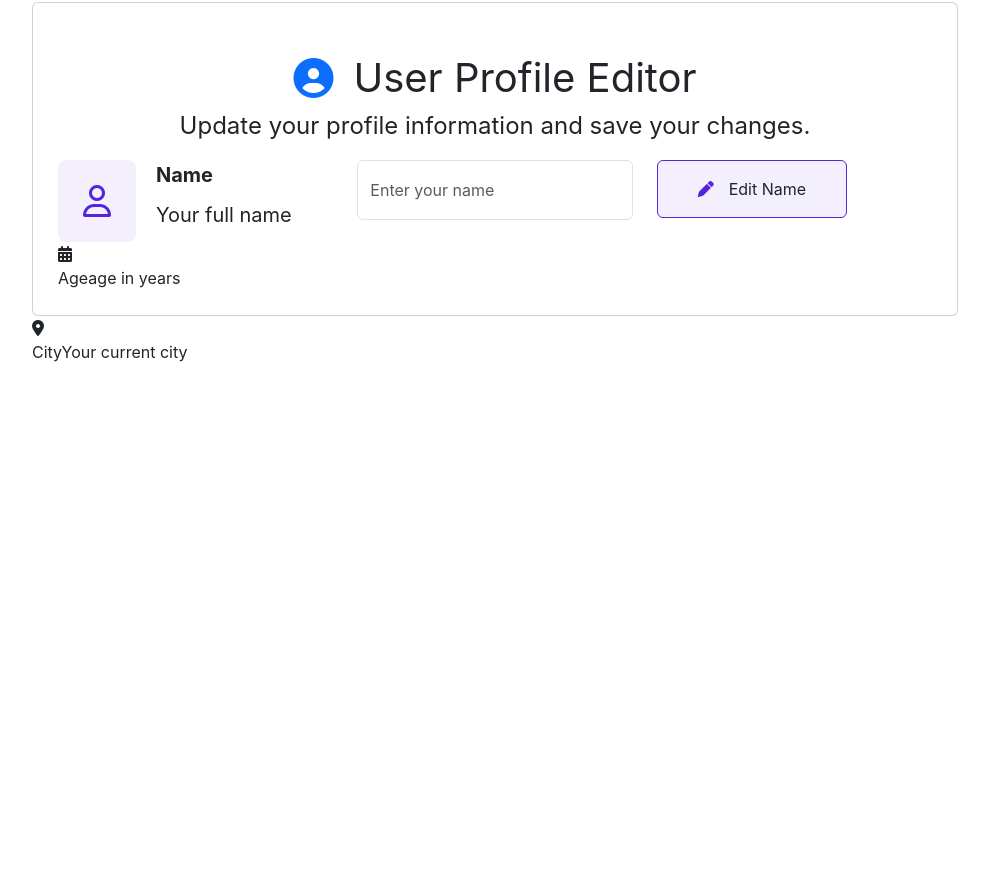
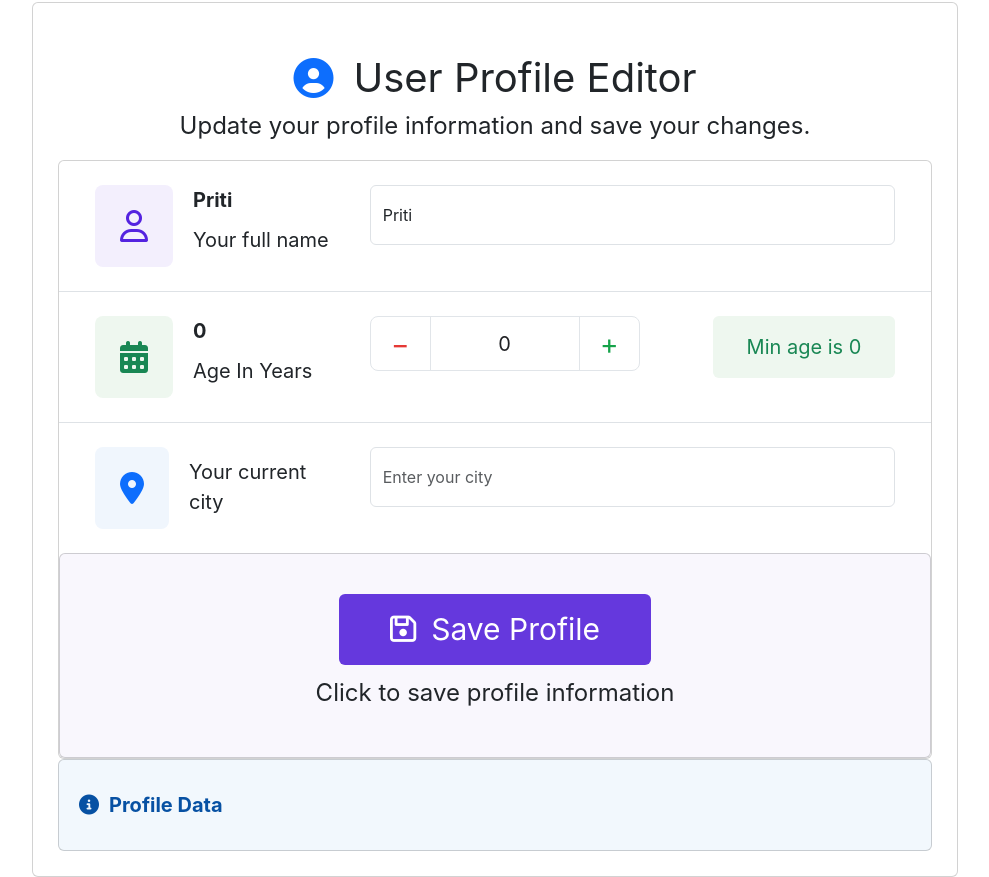
Before and after one commit to jk-star/test-demo-app, a React (Create React App) app: page / in a window 1280 px wide. Shown: the part 951-1828 px from the top of the page, without its empty margins (145-1134 px from the left). Before the commit the page ends 1315 px from the top, so only its background shows below. Built offline with nearby package versions, Linux system fonts and the light colour scheme.

Commit message:
usestate practical task complted

```diff
--- a/src/component/UserProfile.js
+++ b/src/component/UserProfile.js
@@ -5,7 +5,9 @@ import FlexBox from "./css-component/flexBox";
 import { useState } from "react";
 
 const UserProfile = () => {
-    const [name, setName] = useState("");
+    const [name, setName] = useState("Priti");
+    const [city, setCity] = useState("");
+    const [age, setAge] = useState(0);
     return (
 
         <div className='container'>
@@ -19,19 +21,19 @@ const UserProfile = () => {
                             </FlexBox>
                             <p className='fs-4 text-center'>Update your profile information and save your changes.</p>
                         </div>
-
-                        <div className='row'>
+                        <div className='card'>
+                            <div className='row mx-0 border-bottom p-4'>
                                 <div className='col-md-4 icon-wrap d-flex'>
                                     <div className='user-icon parpul-bg'>
                                         <i className="fs-2 fa-regular fa-user parpul"></i>
                                     </div>
                                     <div className='icon-content d-flex fs-5'>
-                                    <span className='fw-bold '>Name</span>
+                                        <span className='fw-bold text-capitalize'>{name}</span>
                                         <span >Your full name</span>
                                     </div>
 
                                 </div>
-                            <div className='col-md-4'>
+                                <div className='col-md-8'>
                                     <input
                                         className='form-control user-input'
                                         type="text"
@@ -40,39 +42,64 @@ const UserProfile = () => {
                                         onChange={(e) => setName(e.target.value)}
                                     />
                                 </div>
-                            <div className='col-md-4'>
-                                <button className='btn edit-name'>
-                                    <span><i className="parpul fa-solid fa-pen"></i></span>
-                                    <span>Edit Name</span>
-                                </button>
+                            </div>
+
+                            <div className='row mx-0 border-bottom p-4'>
+                                <div className='col-md-4 icon-wrap d-flex'>
+                                    <div className='user-icon green-bg'>
+                                        <i className="fs-2 fa-solid fa-calendar-days text-success"></i>
+                                    </div>
+                                    <div className='icon-content d-flex fs-5'>
+                                        <span className='fw-bold'>{age}</span>
+                                        <span className='text-capitalize'>age in years</span>
+                                    </div>
+                                </div>
+                                <div className='col-md-5'>
+                                    <div className="counter">
+                                        <div className="counter-btn minus" onClick={() =>
+                                            setAge(age => (age > 0 ? age - 1 : 0))
+                                        }>−</div>
+                                        <div className="counter-value">{age}</div>
+                                        <div className="counter-btn plus" onClick={() => setAge(age + 1)}>+</div>
+                                    </div>
+                                </div>
+                                <div className='col-md-3'>
+                                    <div className='green-bg fs-5 text-success p-3 rounded text-center'>Min age is 0</div>
                                 </div>
                             </div>
 
-                        <div className='row'>
-                            <div className='col-md-4'>
-                                <div className=''>
-                                    <i className="fa-solid fa-calendar-days"></i>
+                            <div className='row mx-0 p-4'>
+                                <div className='col-md-4 icon-wrap d-flex'>
+                                    <div className='user-icon blue-bg'>
+                                        <i className="fs-2 fa-solid fa-location-dot text-primary"></i>
                                     </div>
-                                <div className=''>
-                                    <span className='font-bold'>Age</span>
-                                    <span>age in years</span>
+                                    <div className='icon-content d-flex fs-5'>
+                                        <span className='fw-bold text-capitalize'>{city}</span>
+                                        <span >Your current city</span>
                                     </div>
                                 </div>
-                            <div className='col-md-4'></div>
-                            <div className='col-md-4'></div>
+                                <div className='col-md-8'>
+                                    <input
+                                        type="text"
+                                        className='form-control user-input'
+                                        placeholder='Enter your city'
+                                        value={city}
+                                        onChange={(e) => { setCity(e.target.value) }}
+                                    />
                                 </div>
-
                             </div>
-                    <div className='profile-update-wrap'>
-
-
-                        <div className=''>
-                            <div className=''>
-                                <i class="fa-solid fa-location-dot"></i>
+                            <div className='card save-btn-bg'>
+                                <button className='save-btn btn'>
+                                    <span><i className="fa-regular fa-floppy-disk"></i></span>
+                                    <span className='save-btn-text'>save profile</span>
+                                </button>
+                                <p className='text-center fs-4'>Click to save profile information</p>
                             </div>
-                            <div className=''>
-                                <span className='font-bold'>City</span>
-                                <span>Your current city</span>
+                        </div>
+                        <div className='card profile-data-wrap'>
+                            <div className='profile-data-text'>
+                                <span><i class="fa-solid fa-circle-info"></i></span>
+                                <span>profile data</span>
                             </div>
                         </div>
                     </div>
--- a/src/css/UserProfile.css
+++ b/src/css/UserProfile.css
@@ -1,3 +1,21 @@
+.save-btn {
+    background-color: #6538dd;
+    color: #fff;
+    padding: 12px 50px;
+    margin: 10px auto;
+    font-size: 30px;
+    display: flex;
+    align-items: center;
+    justify-content: center;
+    gap: 15px;
+    text-transform: capitalize;
+}
+
+.save-btn:hover {
+    background-color: #6538dd;
+    color: #fff;
+}
+
 .parpul {
     color: #5423e0;
 }
@@ -32,10 +50,91 @@
 }
 
 .edit-name {
+    padding: 16px 40px;
     background: #f3effd;
-    padding: 16px 40px;
     border: 1px solid #5423e0;
     display: flex;
     align-items: center;
     gap: 15px;
+    width: 100%;
 }
+
+.edit-name:hover {
+    background: #f3effd;
+    border: 1px solid #5423e0;
+}
+
+.border-bottom {
+    border-bottom: 1px solid #dee2e6;
+}
+
+.green-bg {
+    background-color: #eef7ef;
+}
+
+.blue-bg {
+    background-color: #f0f6fd;
+}
+
+.save-btn-bg {
+    background-color: #f9f7fd;
+    padding: 30px 0px;
+}
+
+
+.counter {
+    width: 270px;
+    height: 55px;
+    display: flex;
+    align-items: center;
+    border: 1px solid #e1e5e9;
+    border-radius: 8px;
+    overflow: hidden;
+    background: #fff;
+}
+
+.counter-btn {
+    width: 60px;
+    height: 100%;
+    display: flex;
+    align-items: center;
+    justify-content: center;
+    font-size: 28px;
+    font-weight: 400;
+    cursor: pointer;
+    user-select: none;
+}
+
+.minus {
+    color: #e53935;
+    border-right: 1px solid #e1e5e9;
+}
+
+.plus {
+    color: #16a34a;
+    border-left: 1px solid #e1e5e9;
+}
+
+.counter-value {
+    flex: 1;
+    display: flex;
+    align-items: center;
+    justify-content: center;
+    font-size: 20px;
+    color: #202124;
+}
+
+.profile-data-wrap {
+    background-color: #f2f8fd;
+    padding: 30px 20px;
+}
+
+.profile-data-text {
+    color: #0751a3;
+    display: flex;
+    align-items: center;
+    gap: 10px;
+    text-transform: capitalize;
+    font-size: 20px;
+    font-weight: bold;
+}
```
Also changed, not shown: src/component/UserProfile-old.js (deleted, +0 -59 lines). Lines whose indentation alone changed are shown as unchanged.
